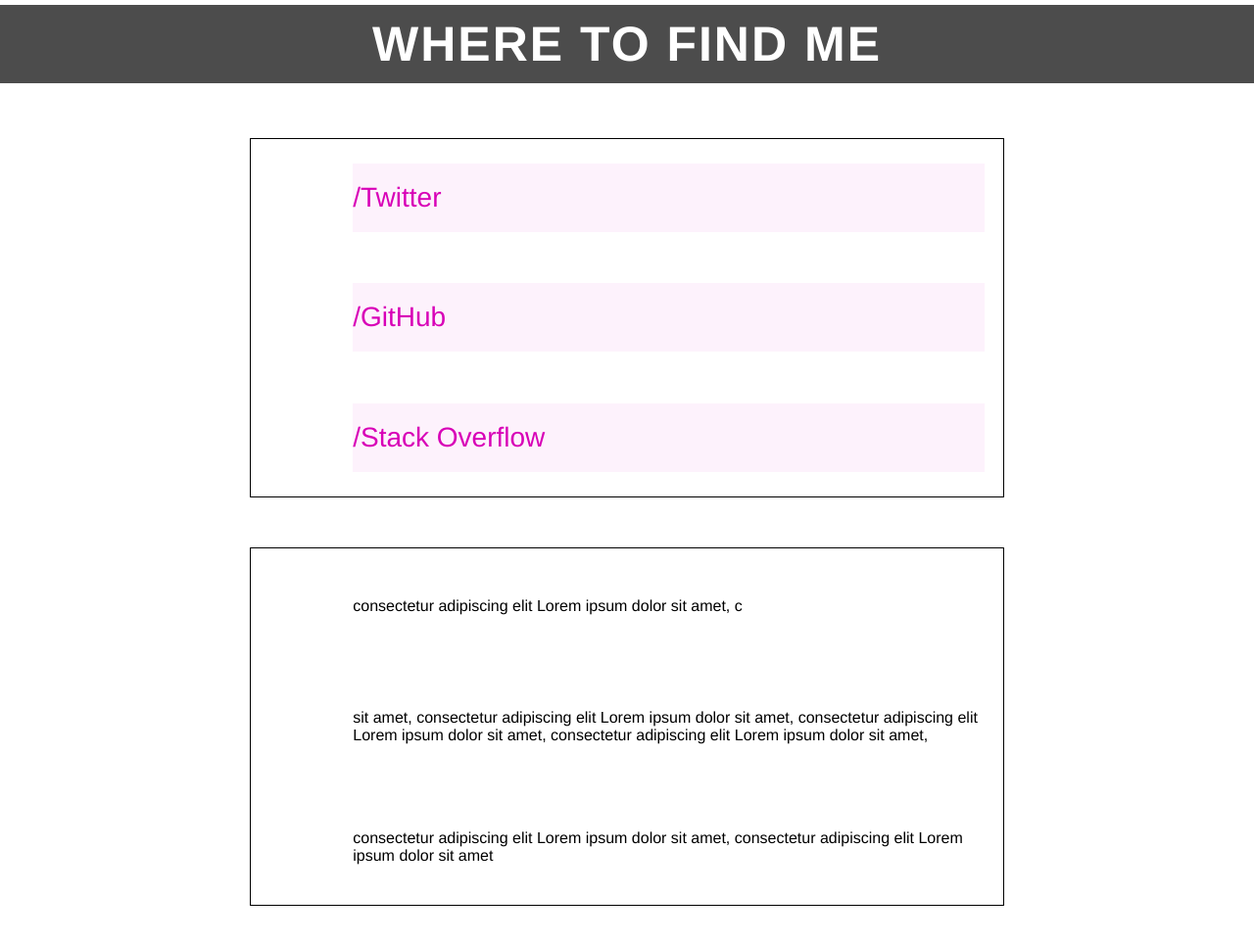
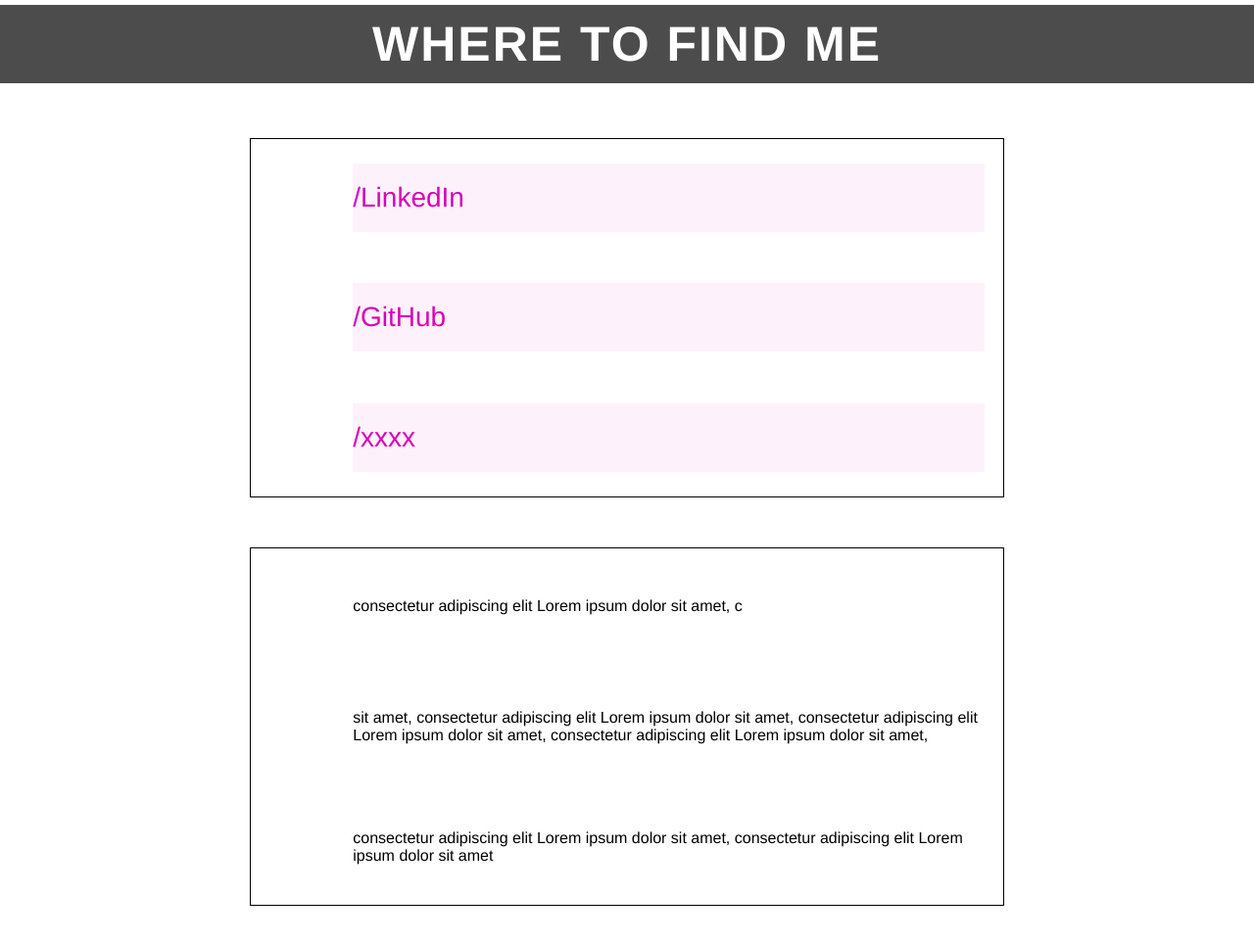
Before and after one commit to ElqBell/First-project, a plain HTML site: page index.html in a window 1280 px wide. Shown: the part 5423-6386 px from the top of the page at 98% size. Drawn offline with Linux system fonts and the light colour scheme; a script that the page names is missing.

Commit message:
Add files via upload

```diff
--- a/index.html
+++ b/index.html
@@ -131,7 +131,7 @@
                         <article id="find-me-links">
                             <div>
                                 <div class="div1">
-                                    <a href="#" target="_blank">/Twitter</a>
+                                    <a href="#" target="_blank">/LinkedIn</a>
                                 </div> <br>
 
                                 <div class="div1">
@@ -139,7 +139,7 @@
                                 </div><br>
 
                                 <div class="div1">
-                                    <a href="#">/Stack Overflow</a>
+                                    <a href="#">/xxxx</a>
                                 </div>
                             </div>
                         </article>
```
